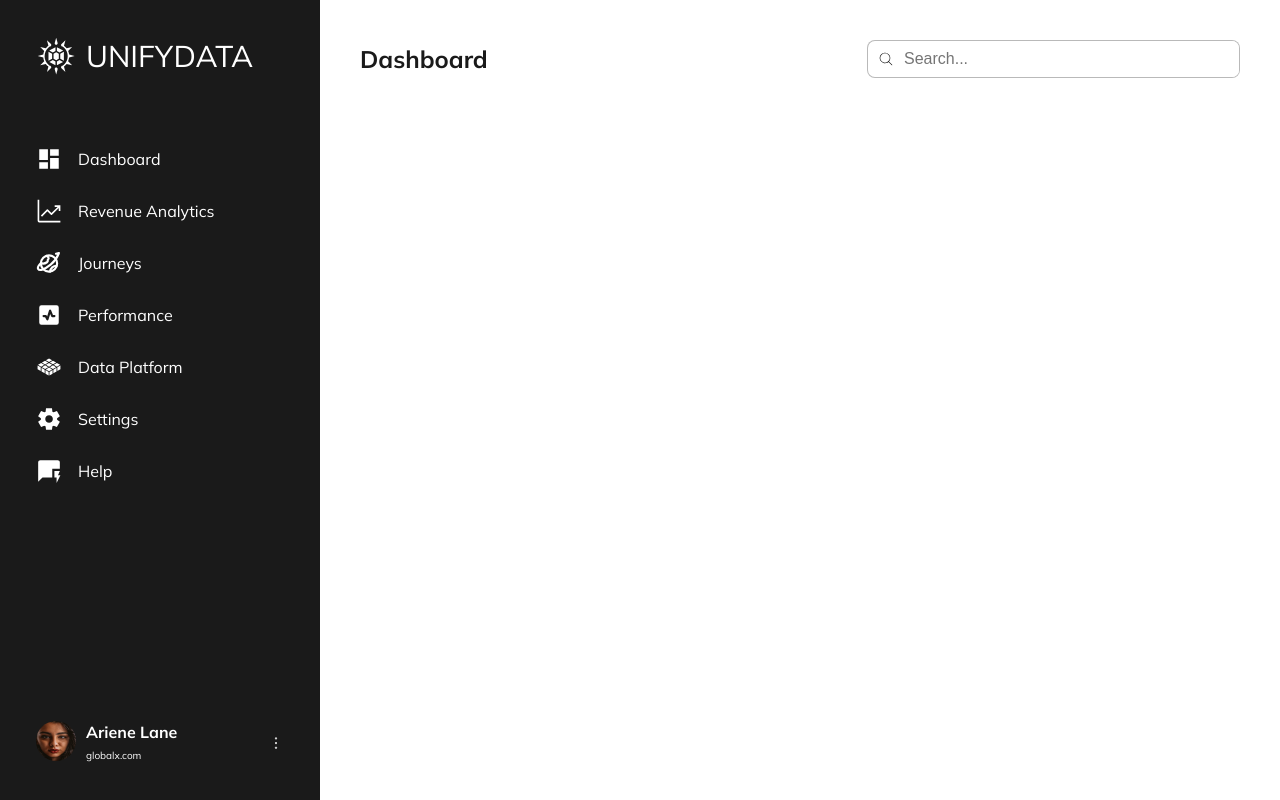
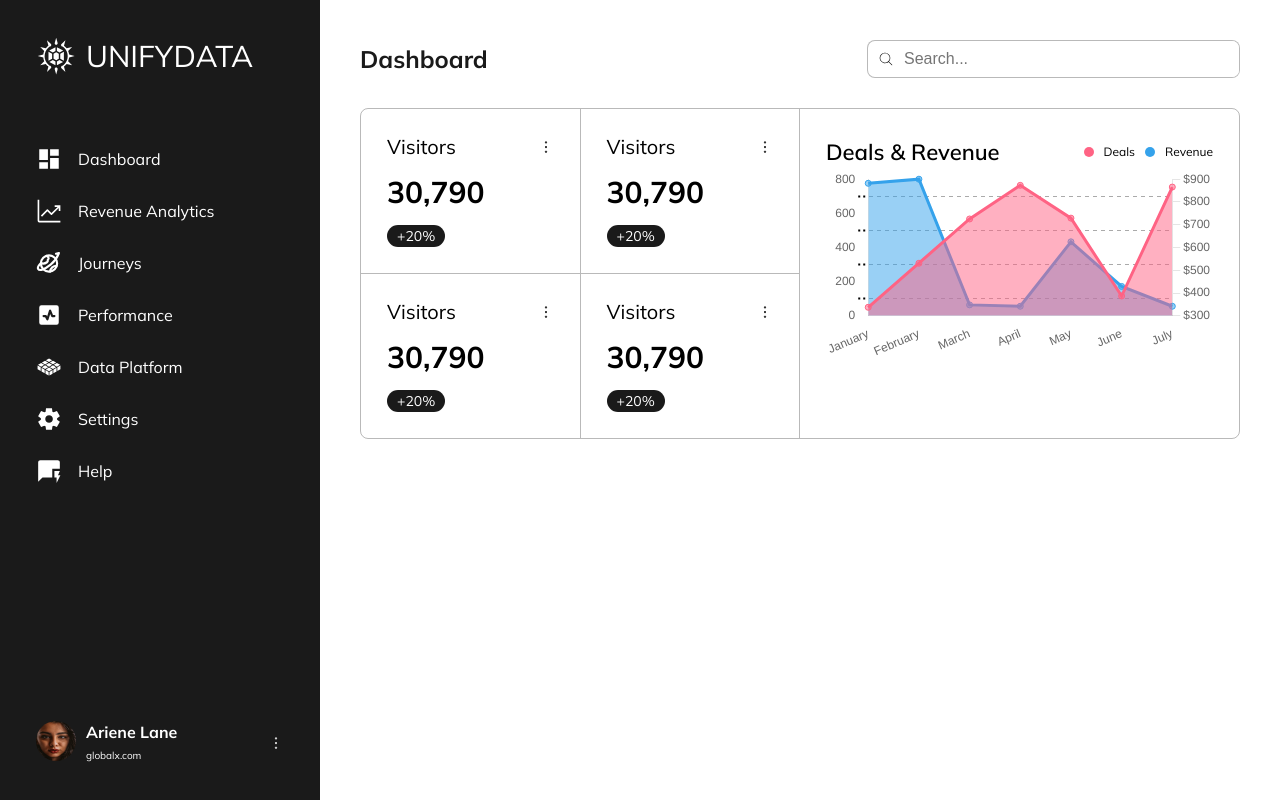
Before and after one commit to bpinazmul18/markopolo-assignment, a React (Vite) app: page / in a window 1280 px wide. Built offline with nearby package versions, Linux system fonts and the light colour scheme; no server answers.

Commit message:
feat: resource section

```diff
--- a/package.json
+++ b/package.json
@@ -12,11 +12,15 @@
   "dependencies": {
     "@reduxjs/toolkit": "^2.2.3",
     "axios": "^1.6.8",
+    "chart.js": "^4.4.2",
+    "faker": "5.5.3",
     "react": "^18.2.0",
+    "react-chartjs-2": "^5.2.0",
     "react-dom": "^18.2.0",
     "react-redux": "^9.1.2"
   },
   "devDependencies": {
+    "@types/faker": "5.5.9",
     "@types/react": "^18.2.66",
     "@types/react-dom": "^18.2.22",
     "@typescript-eslint/eslint-plugin": "^7.2.0",
--- a/src/assets/styles/main.scss
+++ b/src/assets/styles/main.scss
@@ -1,4 +1,5 @@
 @use './variables.scss' as *;
+@import './sections/sections.scss';
 @import './header.scss';
 @import './navbar.scss';
 @import './_main_content.scss';
--- /dev/null
+++ b/src/assets/styles/sections/_resources_summery.scss
@@ -0,0 +1,122 @@
+.resources-summery {
+  margin: 3rem 0;
+  .box {
+    border: 0.1rem solid rgba(0, 0, 0, 0.276);
+    border-radius: 0.8rem;
+    overflow: hidden;
+    display: flex;
+
+    .resources-counts {
+      width: 50%;
+      display: flex;
+      flex-wrap: wrap;
+
+      .resources-box {
+        padding: 2.6rem;
+        display: flex;
+        flex-direction: column;
+        gap: 1.6rem;
+        width: 50%;
+        //border: 0.1rem solid rgba(0, 0, 0, 0.276);
+
+        &:hover {
+          background-color: rgba(0, 0, 0, 0.276);
+
+          > .resources-box_footer {
+            background-color: #fff;
+            color: #000;
+          }
+        }
+
+        &:nth-child(1) {
+          border-right: 0.1rem solid rgba(0, 0, 0, 0.276);
+          border-bottom: 0.1rem solid rgba(0, 0, 0, 0.276);
+        }
+        &:nth-child(2) {
+          border-right: 0.1rem solid rgba(0, 0, 0, 0.276);
+          border-bottom: 0.1rem solid rgba(0, 0, 0, 0.276);
+        }
+        &:nth-child(3) {
+          border-right: 0.1rem solid rgba(0, 0, 0, 0.276);
+        }
+        &:nth-child(4) {
+          border-right: 0.1rem solid rgba(0, 0, 0, 0.276);
+        }
+        &_header {
+          display: flex;
+          align-items: center;
+          justify-content: space-between;
+          &-title {
+            font-size: 2rem;
+            line-height: 2.4rem;
+          }
+          img {
+            &:hover {
+              cursor: pointer;
+            }
+          }
+        }
+
+        &_content {
+          font-size: 3rem;
+          line-height: 3.4rem;
+          font-weight: bold;
+        }
+        &_footer {
+          font-size: 1.4rem;
+          line-height: 1.4rem;
+          background-color: #1a1a1a;
+          color: #fff;
+          width: max-content;
+          border-radius: 3rem;
+          padding: 0.4rem 1rem;
+        }
+      }
+    }
+
+    .resources {
+      width: 50%;
+      padding: 2.6rem;
+
+      &_header {
+        display: flex;
+        align-items: center;
+        justify-content: space-between;
+
+        h3 {
+          font-size: 2.2rem;
+          line-height: 3.4rem;
+          font-weight: 600;
+        }
+
+        .legend {
+          display: flex;
+          align-items: center;
+          gap: 1rem;
+
+          &_item {
+            display: flex;
+            align-items: center;
+            gap: 1rem;
+
+            &_circle {
+              width: 1rem;
+              height: 1rem;
+              border-radius: 50%;
+              background-color: rgb(255, 99, 132);
+
+              &_revenue {
+                background-color: rgb(53, 162, 235);
+              }
+            }
+
+            &_text {
+              font-size: 1.2rem;
+              line-height: 1.4rem;
+            }
+          }
+        }
+      }
+    }
+  }
+}
--- /dev/null
+++ b/src/assets/styles/sections/_sections.scss
@@ -0,0 +1 @@
+@import './resources_summery.scss';
--- a/src/components/MainContent.tsx
+++ b/src/components/MainContent.tsx
@@ -1,9 +1,11 @@
 import Header from './Header.tsx';
+import ResourcesSummery from './ResourcesSummery.tsx';
 
 export default function MainContent() {
   return (
     <div className="mainContent">
       <Header />
+      <ResourcesSummery />
     </div>
   );
 }
--- /dev/null
+++ b/src/components/ResourcesBox.tsx
@@ -0,0 +1,13 @@
+export default function ResourcesBox() {
+  return (
+    <div className="resources-box">
+      <div className="resources-box_header">
+        <div className="resources-box_header-title">Visitors</div>
+        <img src="./images/dots_black.svg" alt="merge dots" />
+      </div>
+
+      <div className="resources-box_content">30,790</div>
+      <div className="resources-box_footer">+20%</div>
+    </div>
+  );
+}
--- /dev/null
+++ b/src/components/ResourcesSummery.tsx
@@ -0,0 +1,35 @@
+import ResourcesBox from './ResourcesBox.tsx';
+import RevenueChart from './RevenueChart.tsx';
+
+export default function ResourcesSummery() {
+  return (
+    <section className="resources-summery">
+      <div className="box">
+        <div className="resources-counts">
+          <ResourcesBox />
+          <ResourcesBox />
+          <ResourcesBox />
+          <ResourcesBox />
+        </div>
+        <div className="resources">
+          <div className="resources_header">
+            <h3>Deals & Revenue</h3>
+
+            <div className="legend">
+              <div className="legend_item">
+                <div className="legend_item_circle"></div>
+                <div className="legend_item_text">Deals</div>
+              </div>
+
+              <div className="legend_item">
+                <div className="legend_item_circle legend_item_circle_revenue"></div>
+                <div className="legend_item_text">Revenue</div>
+              </div>
+            </div>
+          </div>
+          <RevenueChart />
+        </div>
+      </div>
+    </section>
+  );
+}
--- /dev/null
+++ b/src/components/RevenueChart.tsx
@@ -0,0 +1,100 @@
+import {
+  Chart as ChartJS,
+  CategoryScale,
+  LinearScale,
+  PointElement,
+  LineElement,
+  Title,
+  Tooltip,
+  Legend,
+  Filler,
+} from 'chart.js';
+
+import { Line } from 'react-chartjs-2';
+import faker from 'faker';
+
+ChartJS.register(CategoryScale, LinearScale, PointElement, LineElement, Title, Tooltip, Legend, Filler);
+
+const labels = ['January', 'February', 'March', 'April', 'May', 'June', 'July'];
+export const data = {
+  labels,
+  datasets: [
+    {
+      label: 'Deals',
+      data: labels.map(() => faker.datatype.number({ min: 0, max: 1000 })),
+      borderColor: 'rgb(255, 99, 132)',
+      backgroundColor: 'rgba(255, 99, 132, 0.5)',
+      yAxisID: 'y',
+      fill: true,
+    },
+    {
+      label: 'Revenue',
+      data: labels.map(() => faker.datatype.number({ min: 0, max: 1000 })),
+      borderColor: 'rgb(53, 162, 235)',
+      backgroundColor: 'rgba(53, 162, 235, 0.5)',
+      yAxisID: 'y1',
+      fill: true,
+    },
+  ],
+};
+
+export const options = {
+  responsive: true,
+  interaction: {
+    mode: 'index' as const,
+    intersect: false,
+  },
+  stacked: false,
+  plugins: {
+    legend: {
+      display: false,
+    },
+    title: {
+      display: false,
+      text: 'Chart.js Line Chart - Multi Axis',
+    },
+  },
+  scales: {
+    x: {
+      grid: {
+        drawBorder: false,
+        display: false,
+      },
+    },
+    y: {
+      border: { dash: [4, 4] },
+      grid: {
+        color: '#aaa',
+        tickColor: '#000',
+        tickBorderDash: [2, 3],
+        tickLength: 10,
+        tickWidth: 2,
+        offset: true,
+        drawTicks: true,
+        drawOnChartArea: true,
+      },
+
+      beginAtZero: true,
+      type: 'linear' as const,
+      display: true,
+      position: 'left' as const,
+    },
+    y1: {
+      type: 'linear' as const,
+      display: true,
+      position: 'right' as const,
+      grid: {
+        drawOnChartArea: false,
+      },
+      ticks: {
+        callback(label: number | string) {
+          return '$' + label;
+        },
+      },
+    },
+  },
+};
+
+export default function RevenueChart() {
+  return <Line options={options} data={data} />;
+}
```
Also changed, not shown: public/images/dots_black.svg (added), 1 other file (tests, documents, lock files or other folders).
